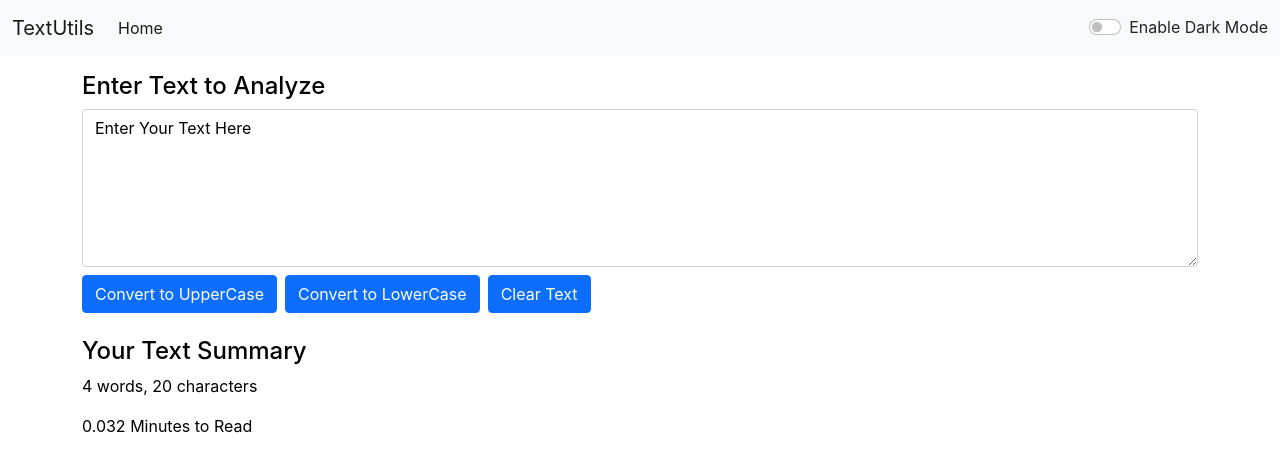
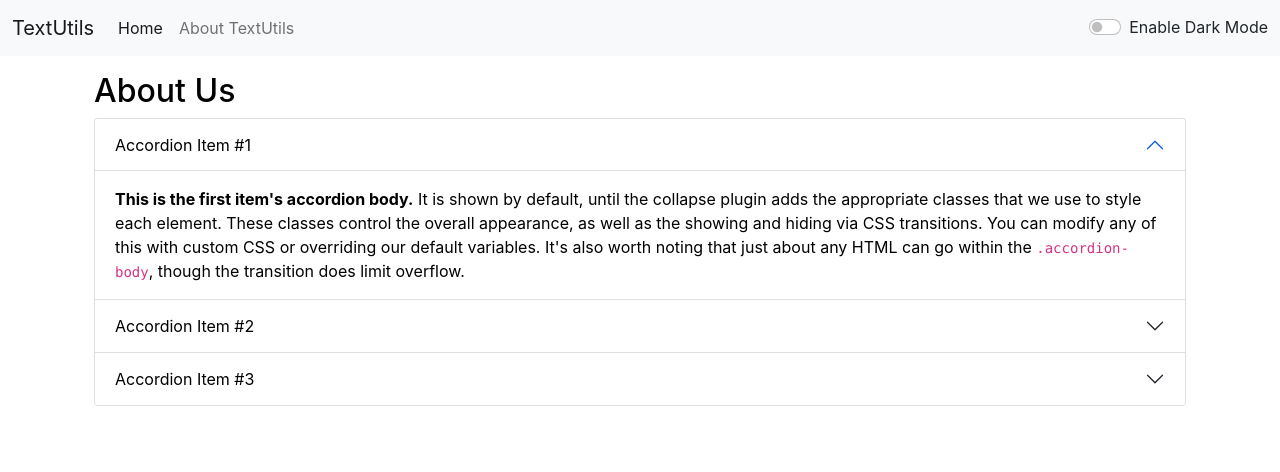
Before and after one commit to mlscgescoe/TextUtils, a React (Create React App) app: page /about in a window 1280 px wide. Shown: the top 472 px of the page. Built offline with nearby package versions, Linux system fonts and the light colour scheme.

Commit message:
Fixed Minor Issues

```diff
--- a/package.json
+++ b/package.json
@@ -1,5 +1,5 @@
 {
-  "homepage": "https://AryaD14.github.io/ReactJS",
+  "homepage": "https://aryad14.github.io/ReactJS/",
   "name": "textutils",
   "version": "0.1.0",
   "private": true,
--- a/src/App.js
+++ b/src/App.js
@@ -31,19 +31,21 @@ function App() {
 
   return (
     <>
-      {/* <Router> */}
+      <Router>
       <Navbar title = "TextUtils" aboutText = "About TextUtils" mode={mode} toggleMode={toggleMode}/>
-      <div className="container my-3">
-        <TextForm heading = "Enter Text to Analyze" mode={mode}/>
-      </div>
-      {/* <Switch> */}
-          {/* <Route exact path="/about">
-            <About/>
-          </Route> */}
-          {/* <Route exact path="/">
+      <Switch>
+          <Route exact path="/about">
+            <div className="container my-3">
+              <About mode={mode}/>
+            </div>
+          </Route>
+          <Route exact path="/">
+            <div className="container my-3">
+              <TextForm heading = "Enter Text to Analyze" mode={mode}/>
+            </div>
           </Route>
       </Switch>
-      </Router> */}
+      </Router>
     </>
   );
 }
--- a/src/components/About.js
+++ b/src/components/About.js
@@ -1,32 +1,11 @@
 import React, { useState } from "react";
 
-export default function About() {
-  const [myStyle, setMyStyle] = useState({
-    color: "black",
-    backgroundColor: "white",
-  });
+export default function About(props) {
 
-  const [btnText, setbtnText] = useState("Enable Dark Mode")
-
-    const darkMode = () => {
-    if (myStyle.color === "white") {
-      setMyStyle({
-        color: "black",
-        backgroundColor: "white",
-      });
-      setbtnText("Enable Dark Mode")
-    }
-
-    else{
-        setMyStyle({
-            color: "white",
-            backgroundColor: "black",
-            border: "1px solid white"
-          });
-
-        setbtnText("Enable Light Mode")
-    }
-  };
+  let myStyle = {
+    color: props.mode === 'dark'?'white':'black',
+    backgroundColor: props.mode === 'dark'?'grey':'white'
+  }
 
   return (
     <div className="container" style={myStyle}>
@@ -132,9 +111,9 @@ export default function About() {
           </div>
         </div>
       </div>
-      <button type="button" className="btn btn-primary" onClick={darkMode}>
+      {/* <button type="button" className="btn btn-primary" onClick={darkMode}>
         {btnText}
-      </button>
+      </button> */}
     </div>
   );
 }
--- a/src/components/Navbar.js
+++ b/src/components/Navbar.js
@@ -1,13 +1,13 @@
 import React from "react";
-// import { Link } from "react-router-dom";
+import { Link } from "react-router-dom";
 
 export default function (props) {
   return (
     <nav className={`navbar navbar-expand-lg navbar-${props.mode} bg-${props.mode}`}>
       <div className="container-fluid">
-        <a className="navbar-brand" href="#">
+        <Link className="navbar-brand" to="/">
           {props.title}
-        </a>
+        </Link>
         <button
           className="navbar-toggler"
           type="button"
@@ -22,15 +22,15 @@ export default function (props) {
         <div className="collapse navbar-collapse" id="navbarSupportedContent">
           <ul className="navbar-nav me-auto mb-2 mb-lg-0">
             <li className="nav-item">
-              <a className="nav-link active" aria-current="page" href="#">
+              <Link className="nav-link active" aria-current="page" to="/">
                 Home
-              </a>
+              </Link>
             </li>
-            {/* <li className="nav-item">
-              <a className="nav-link" to="/about">
+            <li className="nav-item">
+              <Link className="nav-link" to="/about">
                 {props.aboutText}
-              </a>
-            </li> */}
+              </Link>
+            </li>
           </ul>
           {/* <form className="d-flex">
             <input
--- a/src/components/TextForm.js
+++ b/src/components/TextForm.js
@@ -37,8 +37,8 @@ export default function TextForm(props) {
 
       <div className="my-3" style={{color: props.mode === 'dark'?'white':'black'}}>
           <h4>Your Text Summary</h4>
-          <p>{text.split(" ").length} words, {text.length} characters</p>
-          <p>{0.008 * text.split(" ").length} Minutes to Read</p>
+          <p>{text.split(" ").filter((element)=>{return element.length!=0}).length} words, {text.length} characters</p>
+          <p>{0.008 * text.split(" ").filter((element)=>{return element.length!=0}).length} Minutes to Read</p>
       </div>
     </>
   );
```
